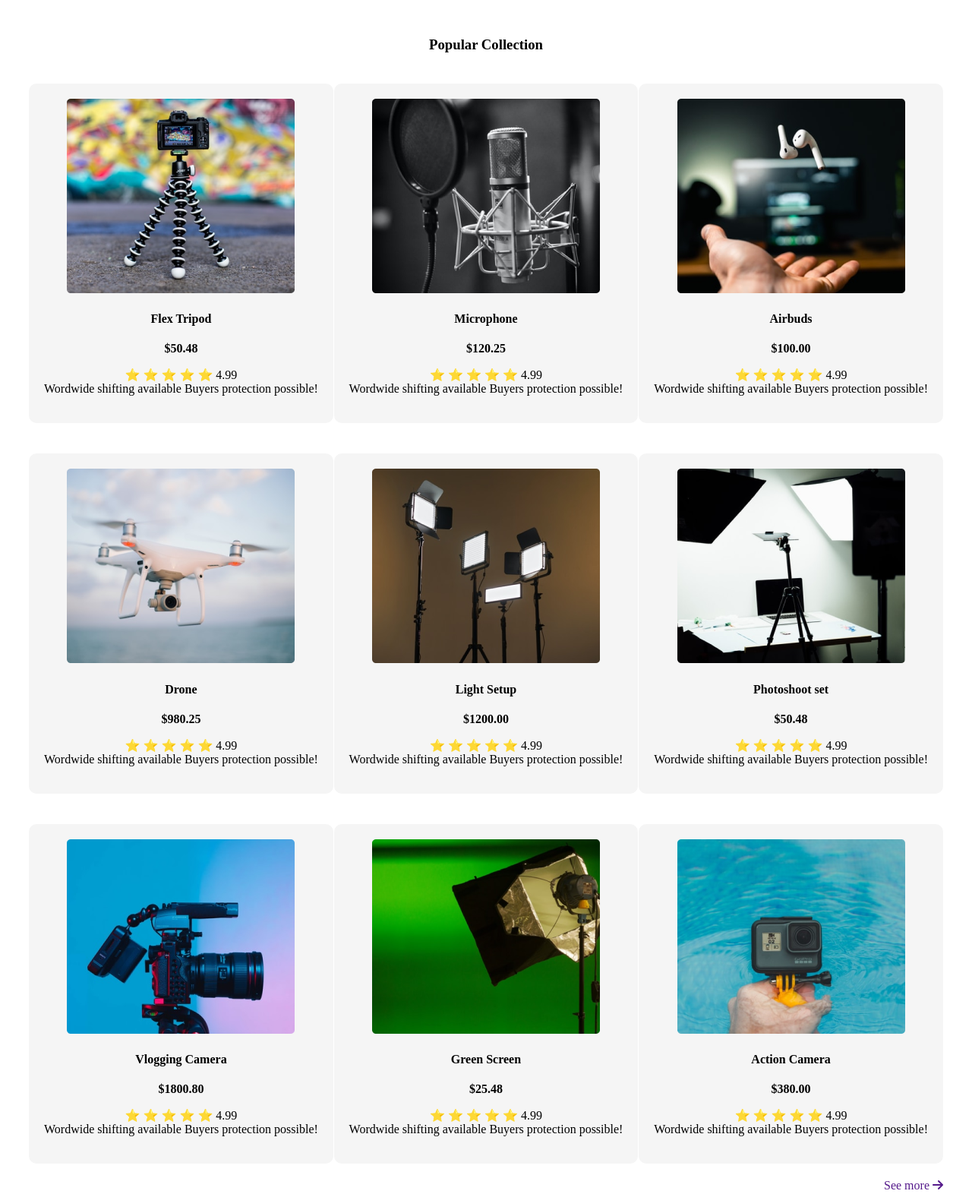
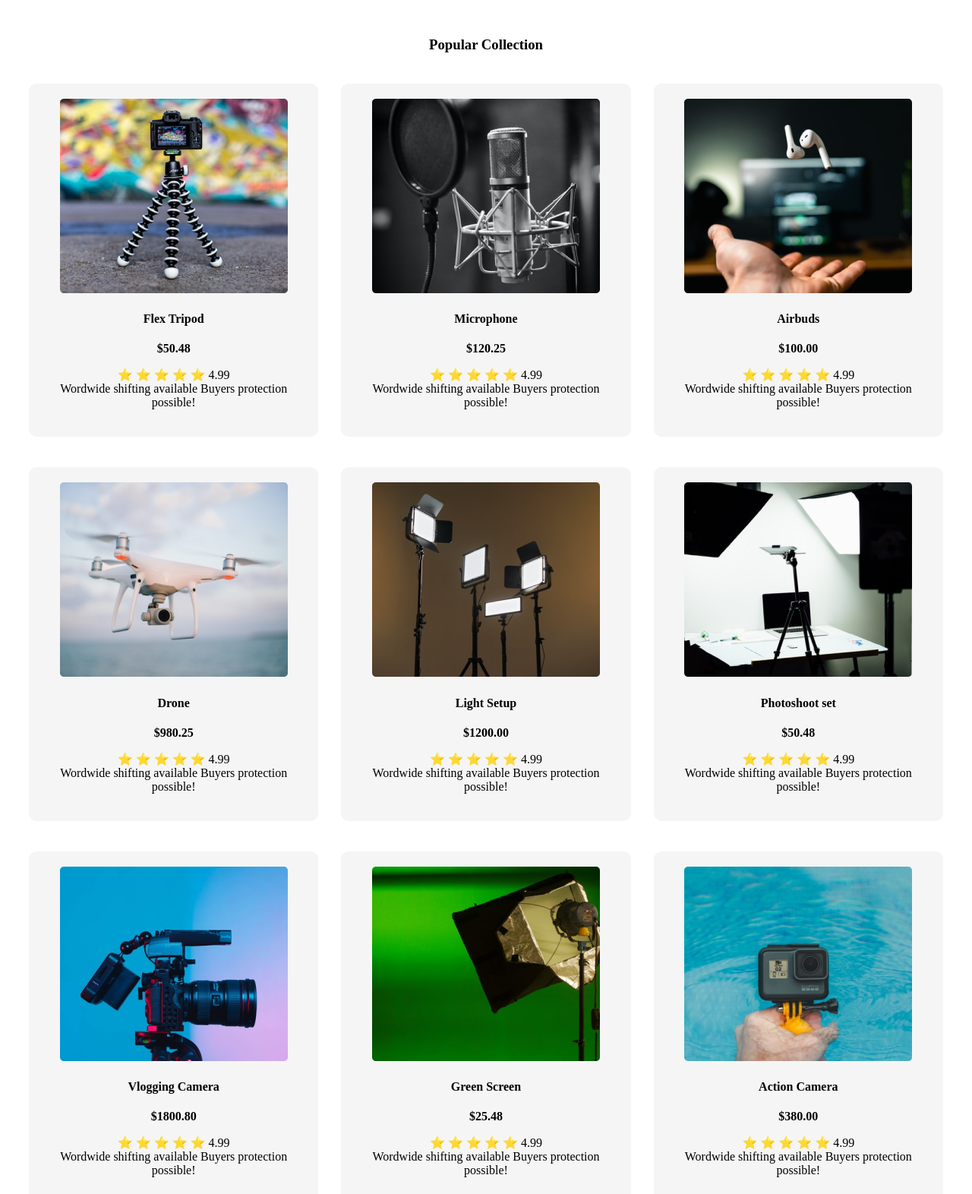
Before and after one commit to Takdirul-Rijan/influencer-gear, a plain HTML site: page index.html in a window 1280 px wide. Shown: the part 839-2411 px from the top of the page at 76% size. Drawn offline with Linux system fonts and the light colour scheme.

Commit message:
added gap between popolar section

```diff
--- a/styles/style.css
+++ b/styles/style.css
@@ -85,18 +85,21 @@ button:hover {
 }
 .collection-row-one {
   display: flex;
+  gap: 30px;
   justify-content: space-between;
   align-items: center;
   margin-top: 40px;
 }
 .collection-row-two {
   display: flex;
+  gap: 30px;
   justify-content: space-between;
   align-items: center;
   margin-top: 40px;
 }
 .collection-row-three {
   display: flex;
+  gap: 30px;
   justify-content: space-between;
   align-items: center;
   margin-top: 40px;
```
